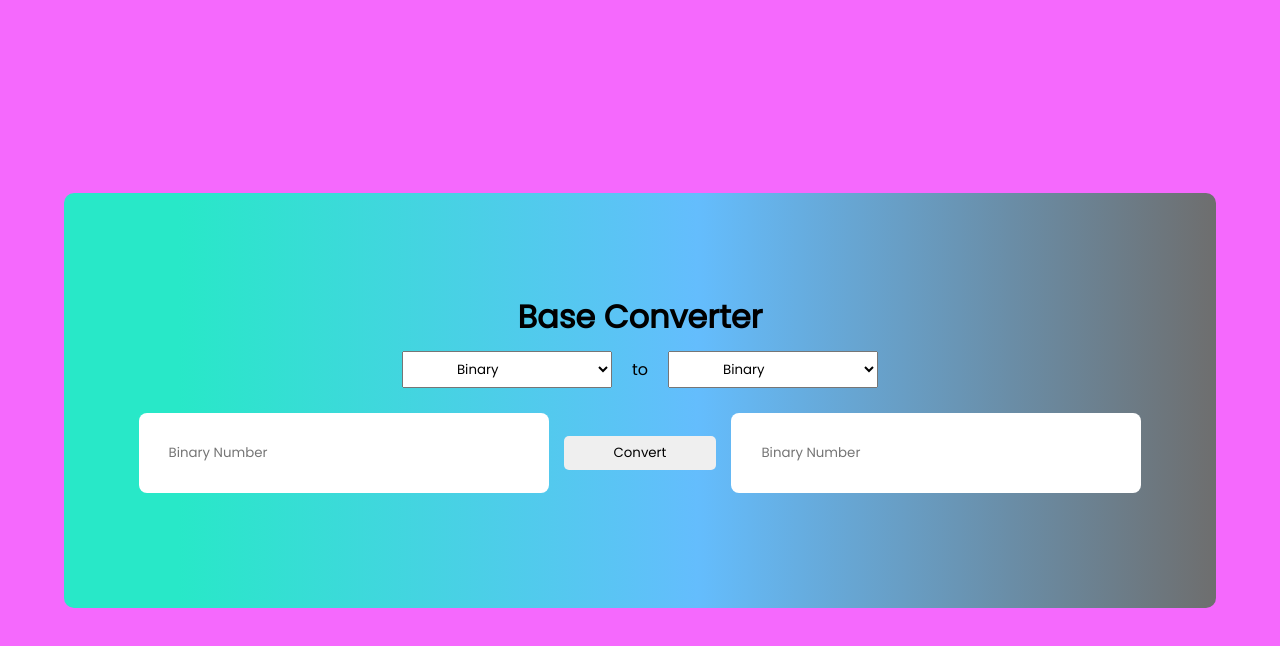
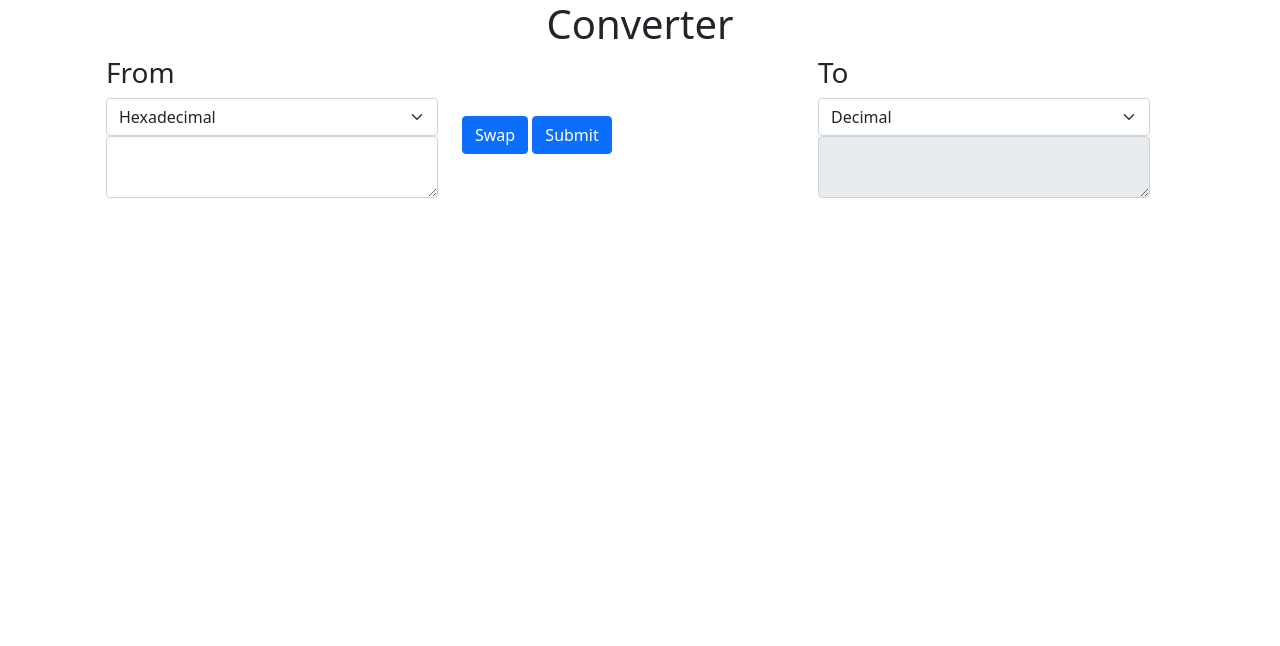
Before and after one commit to Fe195/BASE-CONVERTER, a plain HTML site: page index.html in a window 1280 px wide. Drawn offline with nearby package versions, Linux system fonts and the light colour scheme.

Commit message:
Update index.html

```diff
--- a/index.html
+++ b/index.html
@@ -1,49 +1,51 @@
 <!DOCTYPE html>
 <html lang="en">
-
-<head>
-    <meta charset="UTF-8">
-    <meta http-equiv="X-UA-Compatible" content="IE=edge">
-    <meta name="viewport" content="width=device-width, initial-scale=1.0">
-    <title>Base Converter</title>
-
-    <link rel="stylesheet" href="style.css">
-    <script src="App.js" defer></script>
-</head>
-
-<body>
-    <main>
-        <h1>Base Converter</h1>
-
-        <div id="select-container">
-            <select id="from-select">
-            <option value="from-binary">Binary</option>
-            <option value="from-decimal">Decimal</option>
-            <option value="from-hexadecimal">Hexadecimal</option>
-            <option value="from-octal">Octal</option>
-         </select>
-            <span>to</span>
-            <select id="to-select">
-            <option value="to-binary">Binary</option>
-            <option value="to-decimal">Decimal</option>
-            <option value="to-hexadecimal">Hexadecimal</option>
-            <option value="to-octal">Octal</option>
-         </select>
+  <head>
+    <meta charset="UTF-8" />
+    <meta http-equiv="X-UA-Compatible" content="IE=edge" />
+    <meta name="viewport" content="width=device-width, initial-scale=1.0" />
+    <link rel="icon" href="https://notion-emojis.s3-us-west-2.amazonaws.com/prod/svg-twitter/1f51b.svg" />
+    <link href="https://cdn.jsdelivr.net/npm/bootstrap@5.1.3/dist/css/bootstrap.min.css" rel="stylesheet" integrity="sha384-1BmE4kWBq78iYhFldvKuhfTAU6auU8tT94WrHftjDbrCEXSU1oBoqyl2QvZ6jIW3" crossorigin="anonymous" />
+    <title>Converter</title>
+    <link rel="stylesheet" href="styles.css" />
+  </head>
+  <body>
+    <div class="container">
+      <h1 style="text-align: center">Converter</h1>
+      <div class="container row align-items-center" style="justify-content: center">
+        <div class="input col-md-4">
+          <h3 class="label">From</h3>
+          <select class="form-select col select" id="inputFormat" aria-label="Default select example">
+            <option value="4" selected>Hexadecimal</option>
+            <option value="3">Decimal</option>
+            <option value="2">Octal</option>
+            <option value="1">Binary</option>
+          </select>
+          <div class="mb-3">
+            <textarea class="form-control" id="input" rows="2"></textarea>
+          </div>
+        </div>
+        <div class="col buttons">
+          <button type="button" onclick="swap()" class="btn btn-primary swap">Swap</button>
+          <button type="button" onclick="submit()" class="btn btn-primary submit">Submit</button>
         </div>
 
-        <div id="input-container">
-            <input type="text" id="from-input" placeholder="Binary Number">
-            <span id="error"></span>
-            <button id="convert-button">Convert</button>
-            <input type="text" id="to-input" placeholder="Binary Number" readonly>
+        <div class="output col-md-4">
+          <h3 class="label">To</h3>
+          <select class="form-select col select" id="outputFormat" aria-label="Default select example">
+            <option value="4">Hexadecimal</option>
+            <option value="3" selected>Decimal</option>
+            <option value="2">Octal</option>
+            <option value="1">Binary</option>
+          </select>
+          <div class="mb-3">
+            <textarea class="form-control" id="output" rows="2" readonly></textarea>
+          </div>
         </div>
+      </div>
+    </div>
 
-
-
-
-    </main>
-
-
-</body>
-
+    <script src="https://cdn.jsdelivr.net/npm/bootstrap@5.1.3/dist/js/bootstrap.bundle.min.js" integrity="sha384-ka7Sk0Gln4gmtz2MlQnikT1wXgYsOg+OMhuP+IlRH9sENBO0LRn5q+8nbTov4+1p" crossorigin="anonymous"></script>
+    <script src="script.js"></script>
+  </body>
 </html>
```
